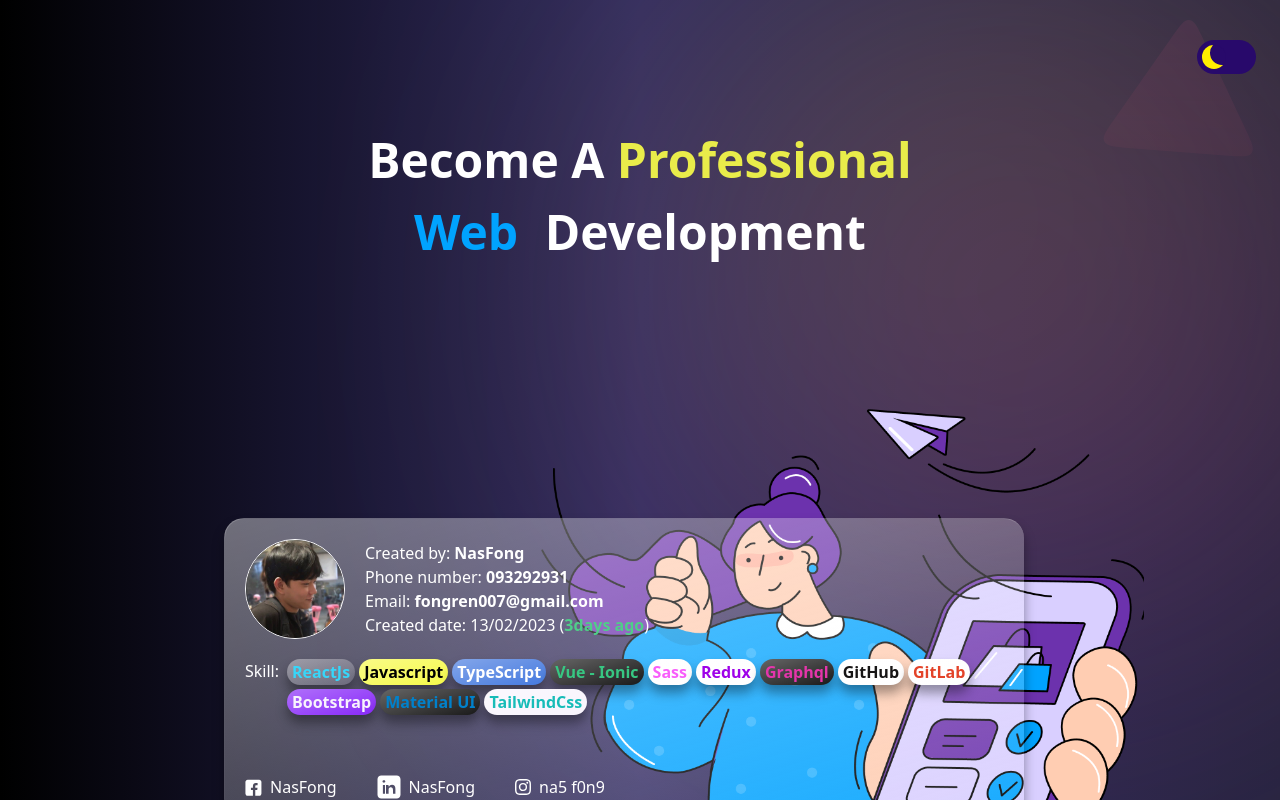
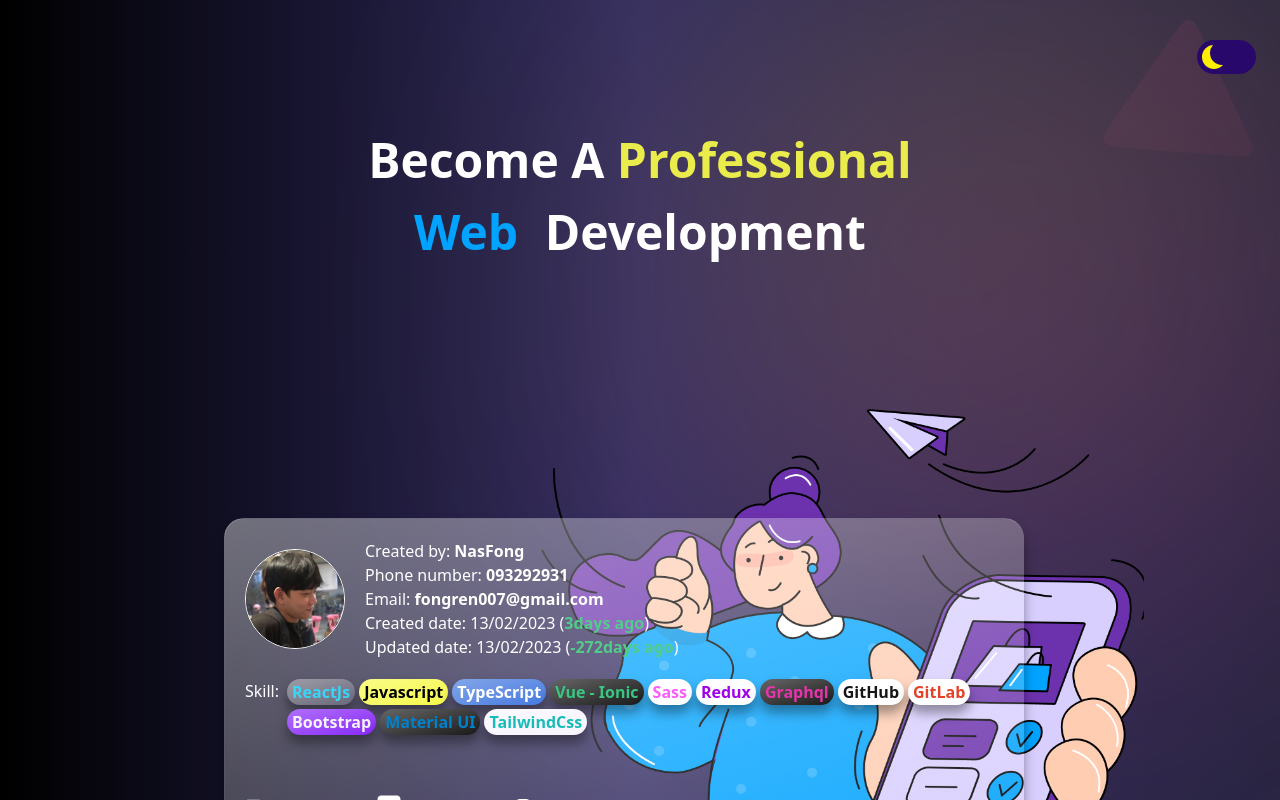
Before and after one commit to nasfong/React-Landung_Page, a React (Vite) app: page / in a window 1280 px wide. Shown: the top 800 px of the page. Built offline with nearby package versions, Linux system fonts and the light colour scheme.

Commit message:
update 15/11/2023

```diff
--- a/src/components/Profile.tsx
+++ b/src/components/Profile.tsx
@@ -2,6 +2,7 @@ import { learn_by_myselfs, proficients, socails } from "../data"
 
 const dateOne = new Date()
 const dateTwo = new Date("2023-02-13")
+const updateDate = new Date("2023-11-15")
 
 const dateOneUTC = Date.UTC(
   dateOne.getFullYear(),
@@ -14,7 +15,14 @@ const dateTwoUTC = Date.UTC(
   dateTwo.getDate()
 );
 
+const dateUpdateUTC = Date.UTC(
+  updateDate.getFullYear(),
+  updateDate.getMonth(),
+  updateDate.getDate()
+);
+
 const days = (dateOneUTC - dateTwoUTC) / (1000 * 60 * 60 * 24);
+const update = (dateOneUTC - dateUpdateUTC) / (1000 * 60 * 60 * 24);
 
 const Profile = () => {
 
@@ -41,6 +49,7 @@ const Profile = () => {
             <div>Phone number: <span className='font-bold'>093292931</span> </div>
             <div className="">Email: <span className='font-bold'>fongren007@gmail.com</span> </div>
             <div>Created date: <span className=''>13/02/2023 (<span className='text-[#50CD89] font-semibold'>{days}days ago</span>)</span> </div>
+            <div>Updated date: <span className=''>13/02/2023 (<span className='text-[#50CD89] font-semibold'>{update}days ago</span>)</span> </div>
           </div>
         </div>
         {/* body */}
```
